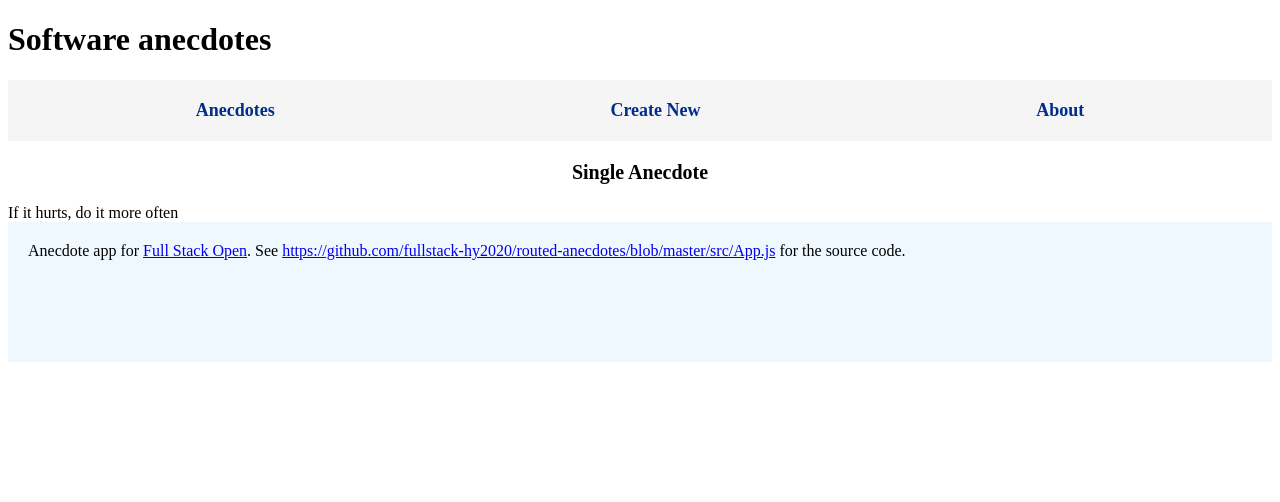
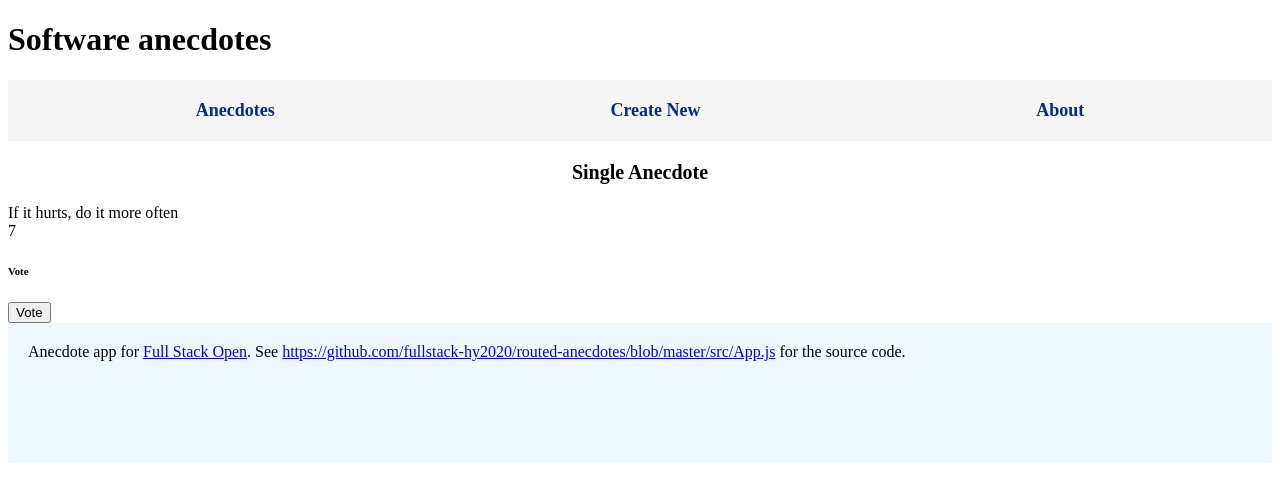
Before and after one commit to Peterzolo/Part-7, a React (Create React App) app: page /1 in a window 1280 px wide. Shown: the top 502 px of the page. Built offline with nearby package versions, Linux system fonts and the light colour scheme; data requests are answered from the project's data file.

Commit message:
Vote anecdote
Added vote anecdote

```diff
--- a/src/components/anecdotes/SingleAnecdote.jsx
+++ b/src/components/anecdotes/SingleAnecdote.jsx
@@ -1,10 +1,16 @@
 import React, { useEffect, useState } from "react";
 import { useParams } from "react-router-dom";
-import { getSingleAnecdote } from "../../services/anecdoteService";
+import {
+  getSingleAnecdote,
+  voteAnecdote,
+} from "../../services/anecdoteService";
 
 const SingleAnecdote = () => {
   const [anecdote, setAnecdote] = useState([]);
+  const [votes, setVotes] = useState(0);
+
   console.log("ANECDOTE", anecdote);
+  console.log("ANECDOTE VOTES", votes);
 
   const params = useParams();
   const id = params.id;
@@ -13,15 +19,29 @@ const SingleAnecdote = () => {
     const fetchData = async () => {
       const data = await getSingleAnecdote(id);
       setAnecdote(data);
+      setVotes(data.votes);
     };
     fetchData();
   }, [id]);
+
+  const handleVote = async () => {
+    const updatedAnecdote = { ...anecdote, votes: votes + 1 };
+    const response = await voteAnecdote(updatedAnecdote);
+    setVotes(response.votes);
+  };
 
   return (
     <div>
       <h3 className="title">Single Anecdote</h3>
       <div className="anecdote-wrap">
         <div className="content">{anecdote.content}</div>
+        <div className="vote-wrap">
+          <div className="vote-body">{votes}</div>
+          <h6 className="vote-title">Vote</h6>
+          <button className="vote-btn" onClick={handleVote}>
+            Vote
+          </button>
+        </div>
       </div>
     </div>
   );
--- a/src/json.data/db.json
+++ b/src/json.data/db.json
@@ -4,21 +4,21 @@
       "content": "If it hurts, do it more often",
       "author": "Jez Humble",
       "info": "https://martinfowler.com/bliki/FrequencyReducesDifficulty.html",
-      "votes": 0,
+      "votes": 7,
       "id": 1
     },
     {
       "content": "Premature optimization is the root of all evil",
       "author": "Donald Knuth",
       "info": "http://wiki.c2.com/?PrematureOptimization",
-      "votes": 0,
+      "votes": 12,
       "id": 2
     },
     {
       "content": "Dynamic Data Transfer",
       "author": "James Hurr",
       "info": "https://martinfowler.com/bliki/FrequencyReducesDifficulty.html",
-      "votes": 0,
+      "votes": 14,
       "id": 8828
     }
   ]
--- a/src/services/anecdoteService.js
+++ b/src/services/anecdoteService.js
@@ -16,3 +16,11 @@ export const createAnecdote = async (anecdoteData) => {
   const response = await axios.post(baseUrl, anecdoteData);
   return response.data;
 };
+
+export const voteAnecdote = async (anecdoteData) => {
+  const response = await axios.put(
+    `${baseUrl}/${anecdoteData.id}`,
+    anecdoteData
+  );
+  return response.data;
+};
```
